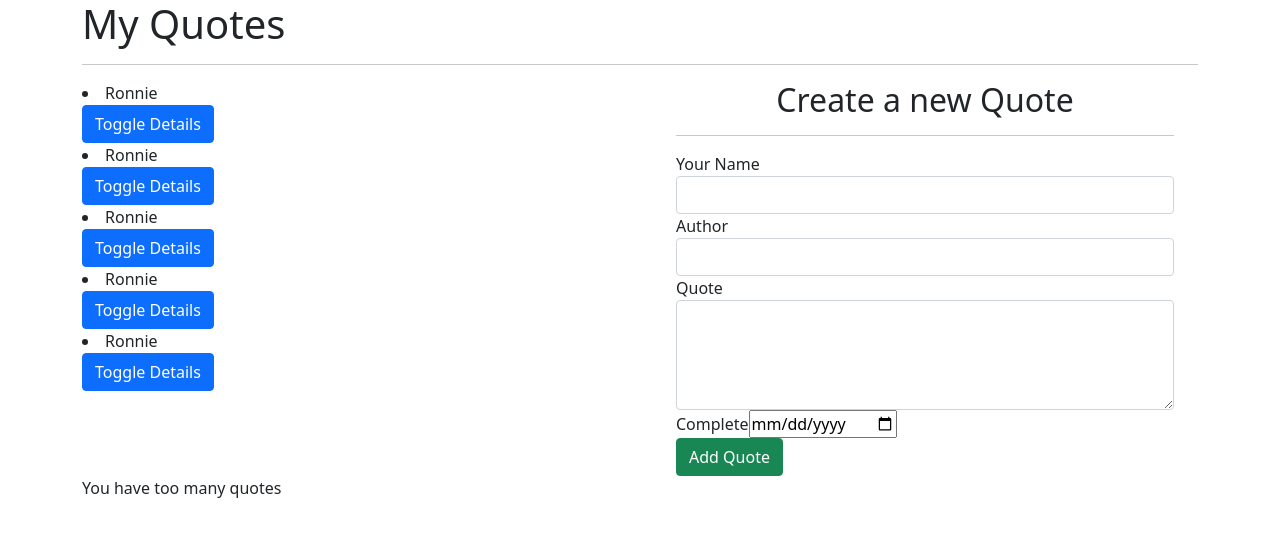
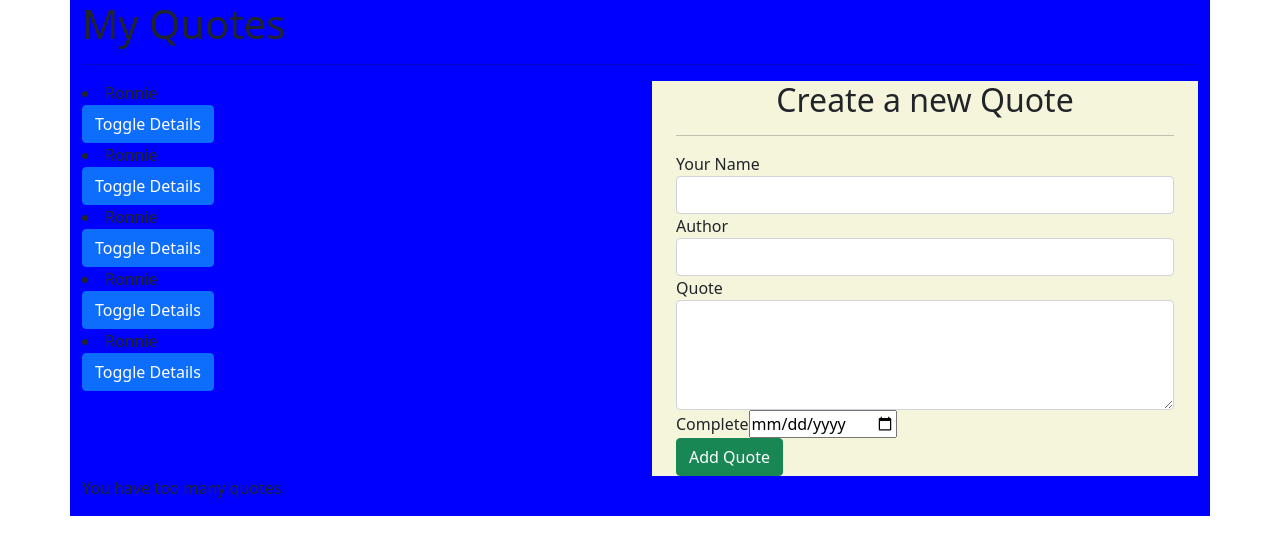
Before and after one commit to KIbet1998/QUOTE-IQ, an Angular app: page / in a window 1280 px wide. Shown: the top 554 px of the page. Built offline with nearby package versions, Linux system fonts and the light colour scheme.

Commit message:
add background color

```diff
--- a/src/app/quote-form/quote-form.component.css
+++ b/src/app/quote-form/quote-form.component.css
@@ -0,0 +1,3 @@
+.container-fluid{
+    background-color: beige;
+}
--- a/src/app/quote/quote.component.css
+++ b/src/app/quote/quote.component.css
@@ -0,0 +1,3 @@
+.container{
+    background-color: blue;
+}
```
